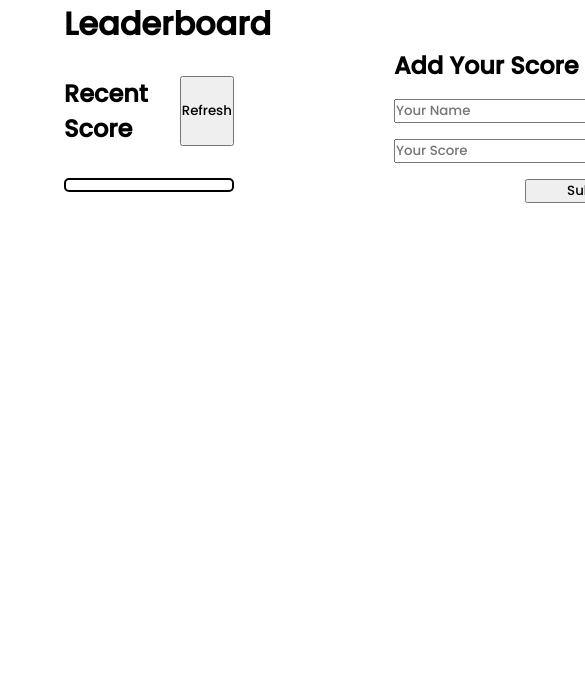
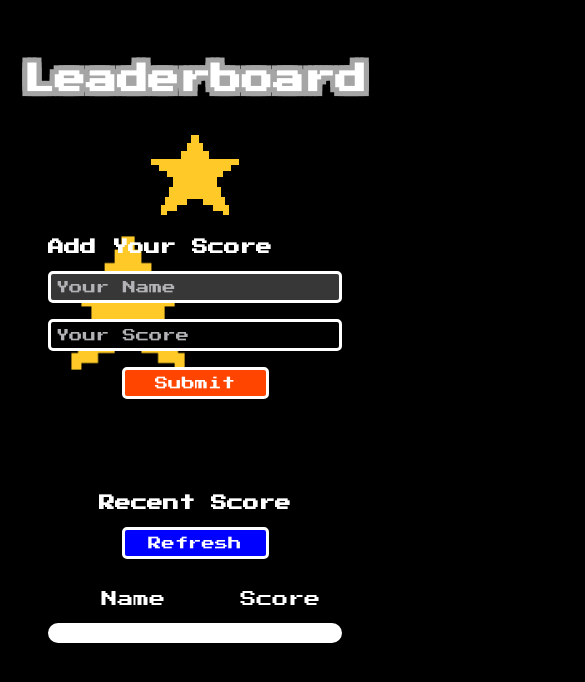
Before and after one commit to nimplay/leaderboard, a website built with webpack: page src/index.html in a window 390 px wide. Shown: the top 682 px of the page, 585 px wide, since content can reach past the window. Built offline with nearby package versions, Linux system fonts and the light colour scheme.

Commit message:
styling leaderboard

```diff
--- a/package.json
+++ b/package.json
@@ -25,6 +25,7 @@
     "hint": "^7.1.0",
     "html-loader": "^3.1.2",
     "html-webpack-plugin": "^5.5.0",
+    "image-webpack-loader": "^8.1.0",
     "style-loader": "^3.3.1",
     "stylelint": "^13.13.1",
     "stylelint-config-standard": "^21.0.0",
--- a/src/index.html
+++ b/src/index.html
@@ -9,19 +9,23 @@
 </head>
 <body>
   <h1 class="title">Leaderboard</h1>
+  <img src="./modules/images/icons8-pixel-star-96.png" alt="">
   <div class="container">
     <div class="first-div">
       <div class="score-header">
         <h2 class="score-title">Recent Score</h2>
         <button class="refresh-buttom">Refresh</button>
       </div>
+      <div class="box-title">
+        <p class="box-header">Name</p> <p class="box-header">Score</p>
+      </div>
       <ul class="score-table">
       </ul>
     </div>
     <form class="form">
       <h2 class="form-title">Add Your Score</h2>
-      <input type="text" placeholder="Your Name" id="name" class="name-box">
-      <input type="text" placeholder="Your Score" id="score" class="score-box">
+      <input type="text" placeholder="Your Name" id="name" class="name-box" maxlength="20" required>
+      <input type="number" placeholder="Your Score"  id="score" class="score-box" required>
       <button type="submit" class="submit-button" id="data-submit">Submit</button>
     </form>
   </div>
--- a/src/index.js
+++ b/src/index.js
@@ -2,6 +2,7 @@
 import './style.css';
 import postScore from './modules/post.js';
 import refresh from './modules/refresh.js';
+import './modules/images/icons8-pixel-star-96.png'
 
 document.querySelector('.form').addEventListener('submit', postScore);
 document.querySelector('.refresh-buttom').addEventListener('click', refresh);
--- a/src/modules/post.js
+++ b/src/modules/post.js
@@ -1,8 +1,11 @@
 const postScore = async (e) => {
   e.preventDefault();
   const user = document.getElementById('name').value;
-  const score = document.getElementById('score').value;
-  const gameUrl = 'https://us-central1-js-capstone-backend.cloudfunctions.net/api/games/bmBsWnBXvVGZ5GV7fqzY/scores/';
+  let score = document.getElementById('score').value;
+  if(score.length > 10){
+    score = '+9999999999'
+  }
+  const gameUrl = 'https://us-central1-js-capstone-backend.cloudfunctions.net/api/games/I5XXuZZnjyV0RpIzFybj/scores/';
   const result = await fetch(`${gameUrl}`, {
     method: 'POST',
     headers: {
--- a/src/modules/refresh.js
+++ b/src/modules/refresh.js
@@ -3,9 +3,12 @@ import Result from './results.js';
 const refresh = async () => {
   const listUl = document.querySelector('.score-table');
   listUl.innerHTML = '';
-  const results = await fetch('https://us-central1-js-capstone-backend.cloudfunctions.net/api/games/bmBsWnBXvVGZ5GV7fqzY/scores/');
+  const results = await fetch('https://us-central1-js-capstone-backend.cloudfunctions.net/api/games/I5XXuZZnjyV0RpIzFybj/scores/');
   const data = await results.json();
-  const arr = data.result;
+  let arr = data.result;
+  // sorting arr
+  arr.sort(((a, b) => b.score - a.score));
+
   arr.forEach((e) => {
     const savedRecord = Result.record(e.user, e.score);
     listUl.innerHTML += savedRecord;
--- a/src/modules/results.js
+++ b/src/modules/results.js
@@ -2,7 +2,7 @@ class Result {
   static record(user, score) {
     return `
       <li class="result" data-id=${user}>
-        <span class="user" data-id=${user}>${user}: </span>
+        <span class="user" data-id=${user}>${user}: &nbsp; </span>
         <span class="score" data-id=${user}>${score}</span>
       </li>
       `;
--- a/src/style.css
+++ b/src/style.css
@@ -1,65 +1,214 @@
+@import url('https://fonts.googleapis.com/css2?family=Press+Start+2P&display=swap');
 @import url('https://fonts.googleapis.com/css2?family=Poppins:wght@200;300;500&display=swap');
 
 * {
   margin: 0;
   padding: 0;
   box-sizing: border-box;
-  font-family: 'Poppins', sans-serif;
+  font-family: 'Press Start 2P', cursive;
   scroll-behavior: smooth;
 }
 
 body {
   display: flex;
   flex-direction: column;
-  margin-left: 4rem;
+  align-items: center;
+  justify-content: center;
+  margin-top: 4rem;
+  background-color: black;
 }
 
 .title {
-  font-size: xx-large;
+  font-size: 6vw;
   font-weight: bold;
+  margin-bottom: 4rem;
+  color: white;
+  font-family: 'Press Start 2P', cursive;
+  text-shadow:
+    5px 0 rgb(165, 165, 165),
+    -5px 0 rgb(165, 165, 165),
+    0 5px rgb(165, 165, 165),
+    0 -5px rgb(165, 165, 165),
+    5px 5px rgb(165, 165, 165),
+    -5px -5px rgb(165, 165, 165),
+    5px -5px rgb(165, 165, 165),
+    -5px 5px rgb(165, 165, 165);
+}
+
+.refresh-buttom {
+  height: 2rem;
+  width: 30%;
+  color: white;
+  background-color: blue;
+  border: 3px solid white;
+  border-radius: 5px;
+}
+
+.score-title {
+  color: white;
 }
 
 .container {
   display: flex;
   flex-direction: row;
-  align-items: center;
-  gap: 10rem;
+  gap: 5rem;
+  background-image: url('./modules/images/icons8-pixel-star-96.png');
+  background-size: 10rem;
+  background-repeat: no-repeat;
 }
 
 .first-div {
   display: flex;
   flex-direction: column;
   margin-top: 1rem;
+  order: 0;
 }
 
 .score-header {
   display: flex;
   flex-direction: row;
-  gap: 2rem;
   margin-bottom: 2rem;
+  width: 100%;
+  justify-content: space-around;
 }
 
 .score-table {
-  border: 2px solid black;
-  padding: 5px;
-  border-radius: 5px;
+  border: 10px solid white;
+  border-radius: 10px;
 }
 
-.item:nth-child(even) {
-  background-color: lightgrey;
+.box-title {
+  display: flex;
+  flex-direction: row;
+  margin-left: 1rem;
+  width: 100%;
+  height: 2rem;
+  justify-content: space-around;
 }
 
-.item:nth-child(odd) {
-  background-color: white;
+.box-header {
+  color: white;
+}
+
+.result {
+  display: flex;
+  flex-direction: row;
+  align-items: center;
+  padding: 10px 20px;
+  justify-content: space-between;
+}
+
+.result:nth-child(even) {
+  background-color: black;
+}
+
+.result:nth-child(odd) {
+  background-color: rgb(56, 55, 55);
 }
 
 .form {
   display: flex;
   flex-direction: column;
   gap: 1rem;
+  margin-top: 1rem;
+  order: 1;
+}
+
+::placeholder {
+  color: rgb(179, 179, 183);
+}
+
+.name-box {
+  height: 2rem;
+  padding: 5px;
+  border: 3px solid white;
+  border-radius: 5px;
+  background-color: rgb(56, 55, 55);
+  color: white;
+}
+
+.score-box {
+  height: 2rem;
+  padding: 5px;
+  border: 3px solid white;
+  border-radius: 5px;
+  background-color: black;
+  color: white;
+}
+
+.form-title {
+  color: white;
 }
 
 .submit-button {
   width: 50%;
   align-self: end;
+  height: 2rem;
+  color: white;
+  background-color: orangered;
+  border: 3px solid white;
+  border-radius: 5px;
 }
+
+.user {
+  color: rgb(0, 195, 255);
+  font-size: 1.5rem;
+}
+
+.score {
+  color: white;
+  font-size: 1.5rem;
+}
+
+@media (max-width: 1200px) {
+  .container {
+    flex-direction: column;
+    margin-left: 1rem;
+    margin-right: 1rem;
+  }
+
+  .title {
+    font-size: 8vw;
+    margin-bottom: 2rem;
+  }
+
+  .form {
+    order: 0;
+    width: 100%;
+  }
+
+  .submit-button {
+    align-self: center;
+  }
+
+  .score-header {
+    align-items: center;
+    flex-direction: column;
+    gap: 1rem;
+  }
+
+  .score-title {
+    font-size: 1rem;
+  }
+
+  .refresh-buttom {
+    width: 50%;
+  }
+
+  .first-div {
+    width: 100%;
+    order: 1;
+  }
+
+  .form-title {
+    font-size: 1rem;
+  }
+
+  .user {
+    font-size: 1rem;
+  }
+
+  .score {
+    font-size: 1rem;
+  }
+}
```
Also changed, not shown: src/modules/images/icons8-pixel-star-96.png (added), 1 other file.
